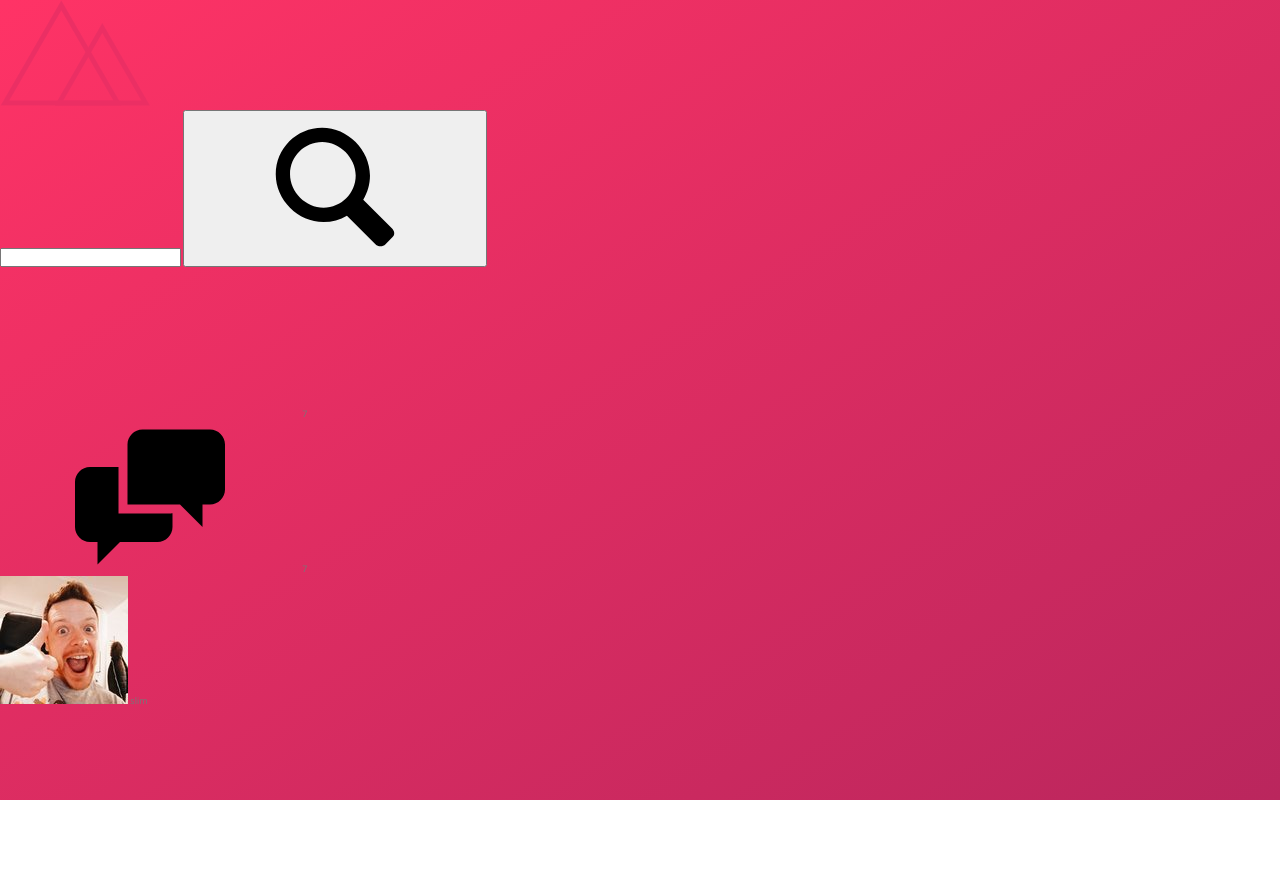
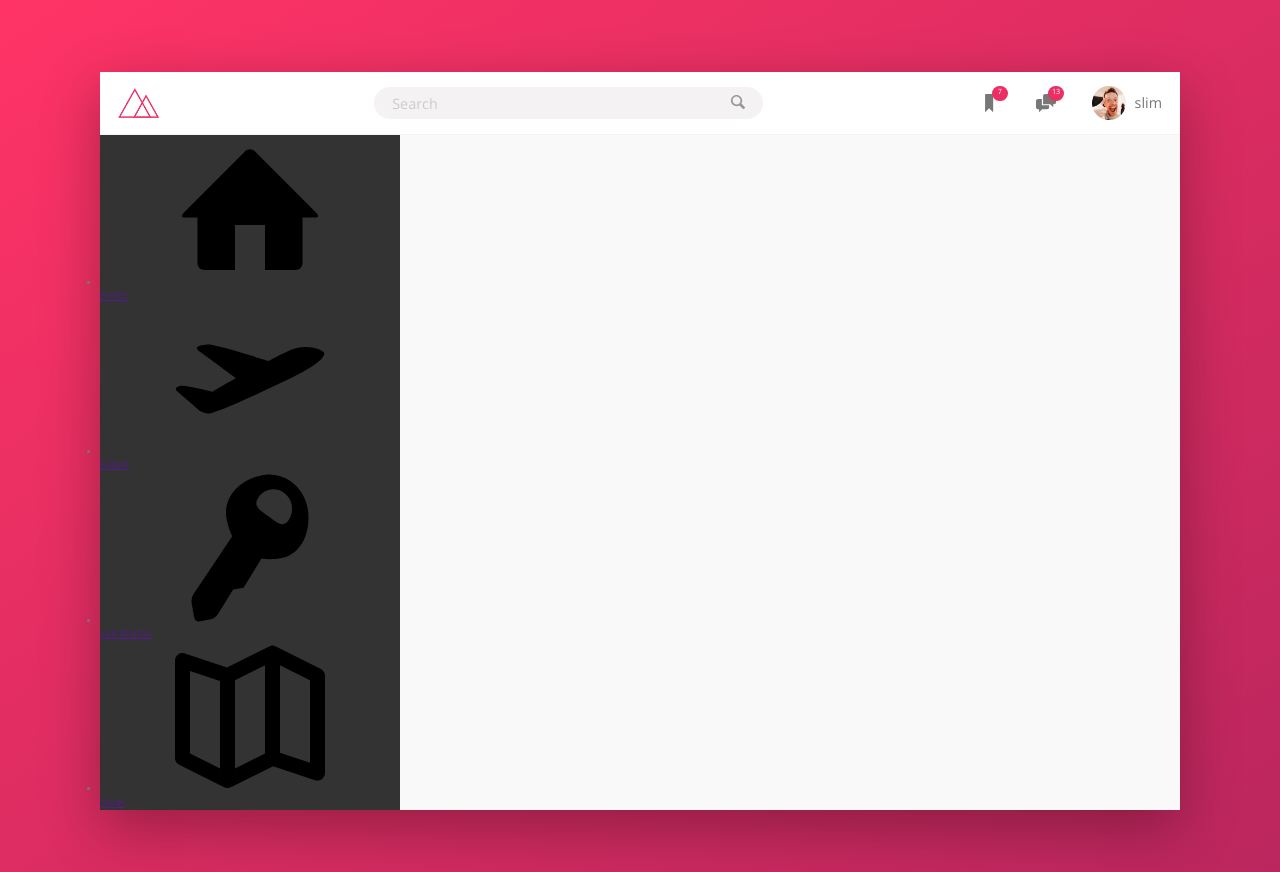
Before and after one commit to SlimKAD/all-in-one-flex-app, a website: page index.html in a window 1280 px wide. Before the commit the page ends 800 px from the top, so only its background shows below. Drawn offline with nearby package versions, Linux system fonts and the light colour scheme.

Commit message:
add the styling into the header

```diff
--- a/index.html
+++ b/index.html
@@ -18,9 +18,9 @@
       <header class="header">
         <img src="img/logo.png" alt="logo" class="logo" />
         <form action="#" class="search">
-          <input type="text" class="search__input" />
+          <input type="text" class="search__input" placeholder="Search"/>
           <button class="search__btn">
-            <svg>
+            <svg class="search__icon">
               <use xlink:href="img/sprite.svg#icon-magnifying-glass"></use>
             </svg>
           </button>
@@ -28,7 +28,7 @@
         <nav class="user-nav">
           <div class="user-nav__icon-box">
             <svg class="user-nav__icon">
-              <use xlink:href="img/sprite.svg#bookmark"></use>
+              <use xlink:href="img/sprite.svg#icon-bookmark"></use>
             </svg>
             <span class="user-nav__notification">7</span>
           </div>
@@ -36,7 +36,7 @@
             <svg class="user-nav__icon">
               <use xlink:href="img/sprite.svg#icon-chat"></use>
             </svg>
-            <span class="user-nav__notification">7</span>
+            <span class="user-nav__notification">13</span>
           </div>
           <div class="user-nav__user">
             <img src="img/user-1.jpg" alt="" class="user-nav__user-photo" />
@@ -44,9 +44,51 @@
           </div>
         </nav>
       </header>
-      <div class="content"></div>
-
-      <div class="footer"></div>
+      <div class="content">
+        <aside class="sidebar">
+          <nav class="side-nav">
+            <ul class="side-nav__list">
+              <li class="side-nav__item">
+                <a href="" class="side-nav__link">
+                  <svg class="nav-nav__icon">
+                    <use xlink:href="img/sprite.svg#icon-home"></use>
+                  </svg>
+                  <span>HOTEL</span>
+                </a>
+              </li>
+              <li class="side-nav__item">
+                <a href="" class="side-nav__link">
+                  <svg class="nav-nav__icon">
+                    <use xlink:href="img/sprite.svg#icon-aircraft-take-off"></use>
+                  </svg>
+                  <span>FLIGHT</span>
+                </a>
+              </li>
+              <li class="side-nav__item">
+                <a href="" class="side-nav__link">
+                  <svg class="nav-nav__icon">
+                    <use xlink:href="img/sprite.svg#icon-key"></use>
+                  </svg>
+                  <span>CAR RENTAL</span>
+                </a>
+              </li>
+              <li class="side-nav__item">
+                <a href="" class="side-nav__link">
+                  <svg class="nav-nav__icon">
+                    <use xlink:href="img/sprite.svg#icon-map"></use>
+                  </svg>
+                  <span>TOUR</span>
+                </a>
+              </li>
+            </ul>
+          </nav>
+        </aside>
+        <main class="main-view">
+          <div class="gallery"></div>
+          <div class="overview"></div>
+          <div class="description"></div>
+        </main>
+      </div>
     </div>
   </body>
 </html>
--- a/sass/_components.scss
+++ b/sass/_components.scss
@@ -0,0 +1,96 @@
+.logo {
+  height: 3.25rem;
+  margin-left: 2rem;
+}
+
+.search {
+  display: flex;
+  flex: 0 0 40%;
+  justify-content: center;
+  &__input {
+    font-size: inherit;
+    font-family: inherit;
+    border-radius: 100px;
+    border: none;
+    background-color: var(--color-grey-light-2);
+    width: 90%;
+    margin-right: -3.75rem;
+    padding: 0.7rem 2rem;
+    transition: all 0.2s;
+
+    &:focus {
+      outline: none;
+      width: 100%;
+    }
+
+    &::-webkit-input-placeholder {
+      font-weight: 100;
+      color: var(--color-grey-light-4);
+    }
+  }
+
+  &__btn {
+    border: none;
+    background-color: var(--color-grey-light-2);
+
+    &:focus {
+      outline: none;
+    }
+
+    &:active {
+      transform: translateY(2px);
+    }
+  }
+  &__icon {
+    height: 2rem;
+    width: 2rem;
+    fill: var(--color-grey-dark-3);
+  }
+}
+
+.user-nav {
+  display: flex;
+  align-items: center;
+  align-self: stretch;
+
+  & > * {
+    padding: 0 2rem;
+    height: 100%;
+    cursor: pointer;
+    display: flex;
+    align-items: center;
+  }
+
+  & > *:hover {
+    background-color: var(--color-grey-light-2);
+  }
+
+  &__icon-box {
+    position: relative;
+  }
+
+  &__icon {
+    height: 2.25rem;
+    width: 2.25rem;
+    fill: var(--color-grey-dark-2);
+   }
+  &__notification {
+    height: 1.75rem;
+    width: 1.75rem;
+    font-size: .8rem;
+    background-color: var(--color-primary);
+    border-radius: 50%;
+    color: #fff;
+    position: absolute;
+    top: 1.5rem;
+    right: 1.1rem;
+    display: flex;
+    justify-content: center;
+
+  }
+  &__user-photo {
+    height: 3.75rem;
+    border-radius: 50%;
+    margin-right: 1rem;
+  }
+}
--- a/sass/_layout.scss
+++ b/sass/_layout.scss
@@ -1 +1,31 @@
 // element layout style
+.container {
+  max-width: 120rem;
+  margin: 8rem auto;
+  background-color: var(--color-grey-light-1);
+  box-shadow: var(--shadow-dark);
+  min-height: 50rem;
+}
+
+.header {
+  font-size: 1.4rem;
+  height: 7rem;
+  background-color: #fff;
+  border-bottom: var(--line);
+  display: flex;
+  font-size: 1.6rem;
+  justify-content: space-between;
+  align-items: center;
+}
+
+.content {
+  display: flex;
+}
+.sidebar {
+  flex: 0 0 20%;
+  background-color: var(--color-grey-dark-1);
+}
+
+.main-view {
+  flex: 1;
+}
```
Also changed, not shown: css/style.comp.css, css/style.css, css/style.prefix.css.
